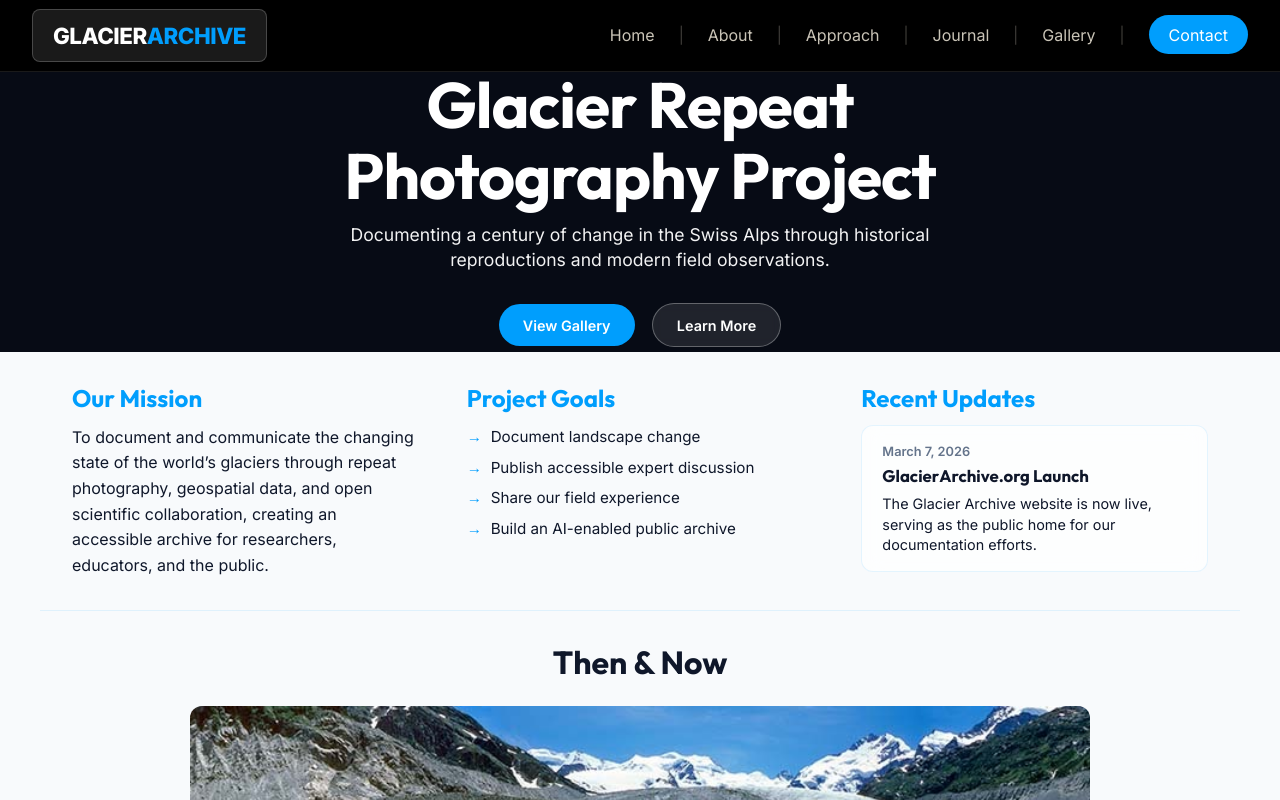
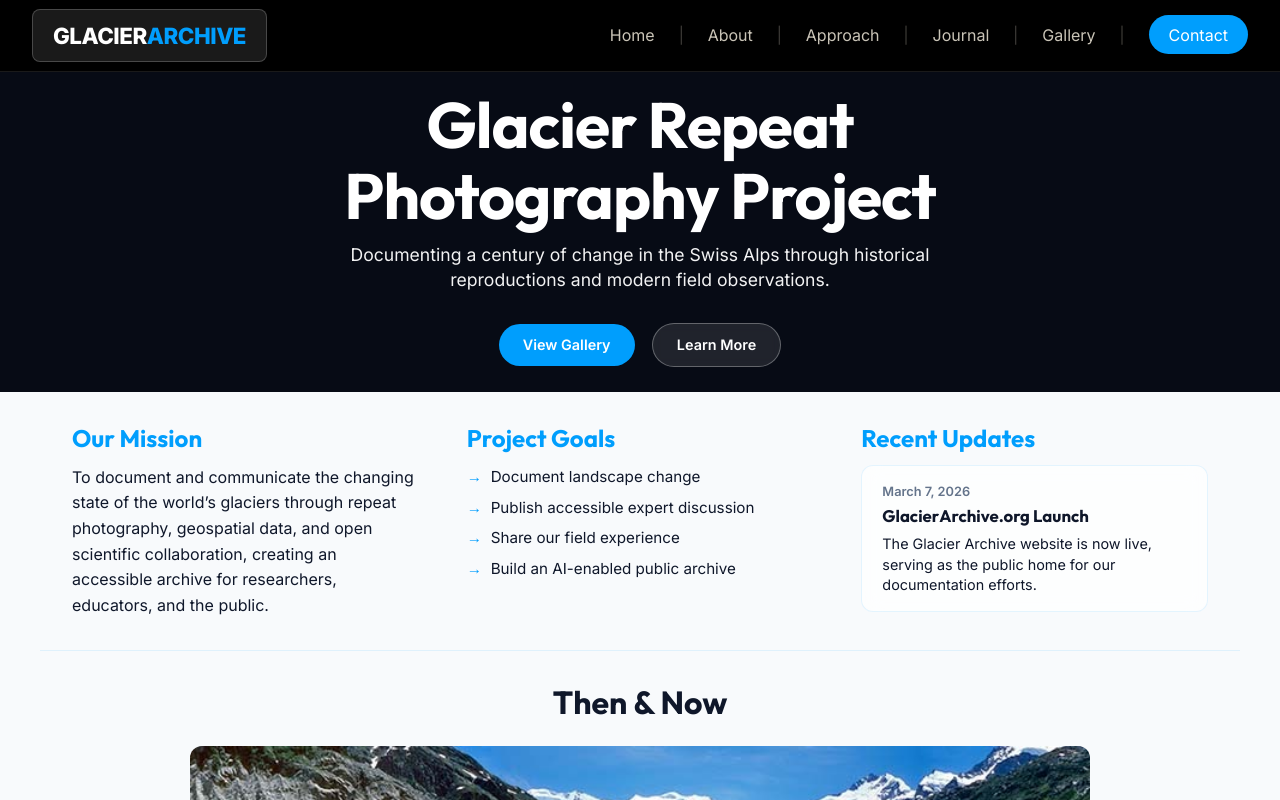
Before and after one commit to johnmehler/dans-glaciers, a SvelteKit app: page / in a window 1280 px wide. Shown: the top 800 px of the page. Built offline with nearby package versions, Linux system fonts and the light colour scheme.

Commit message:
header height

```diff
--- a/src/routes/+page.svelte
+++ b/src/routes/+page.svelte
@@ -127,7 +127,7 @@
 
 <style>
 	.hero {
-		height: 35vh;
+		height: 40vh;
 		background-color: var(--dark);
 		background-size: cover;
 		background-position: center;
```
